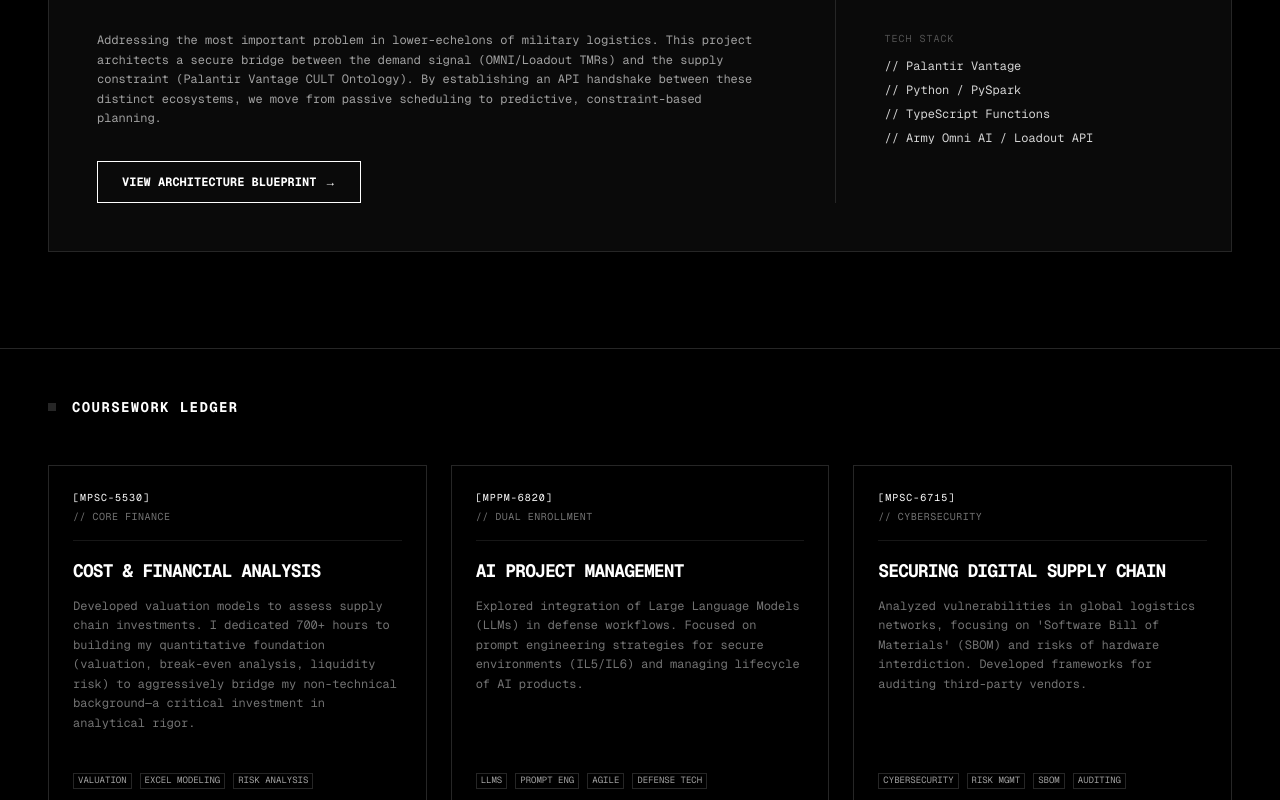
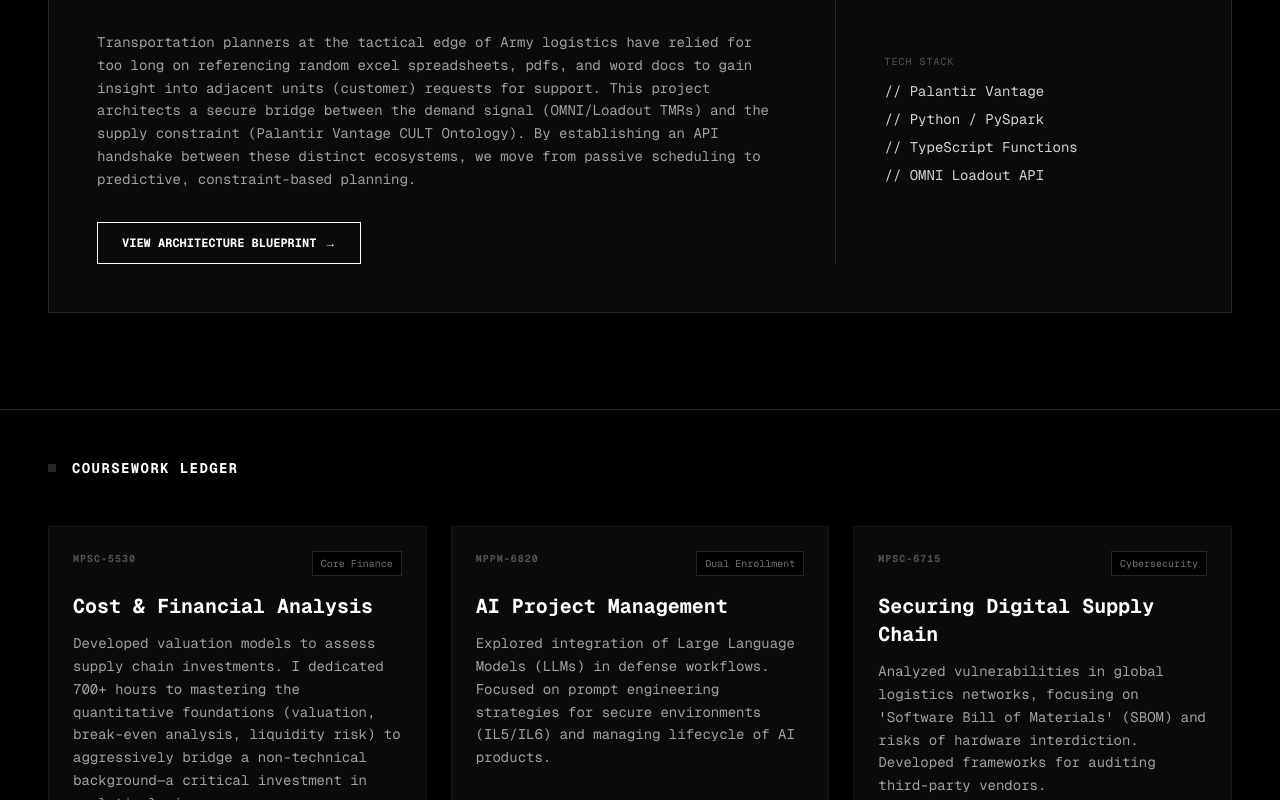
Before and after one commit to LeeAmbrosePark/portfolio-lee, a Next.js app: page /academics in a window 1280 px wide. Shown: the part 420-1220 px from the top of the page. Built offline with nearby package versions, Linux system fonts and the light colour scheme.

Commit message:
Update photo crop, expand army details, enable color images

```diff
--- a/app/academics/page.tsx
+++ b/app/academics/page.tsx
@@ -19,9 +19,8 @@ export default function AcademicsPage() {
                   SUPPLY CHAIN MANAGEMENT
                 </h1>
             </div>
+            {/* REMOVED GPA SECTION AS REQUESTED */}
             <div className="hidden md:block text-right">
-                <div className="text-5xl font-bold text-white tracking-tighter mb-1">4.0</div>
-                <div className="text-[10px] text-neutral-600 uppercase tracking-widest">CUMULATIVE_GPA</div>
                 <div className="text-[10px] text-white uppercase mt-1">CLASS_OF_2026</div>
             </div>
         </div>
@@ -38,7 +37,8 @@ export default function AcademicsPage() {
 
         <div className="bg-neutral-950 border border-neutral-800 p-8 md:p-12 relative overflow-hidden group">
           <div className="absolute top-0 right-0 p-4">
-             <span className="text-[10px] border border-neutral-800 px-2 py-1 text-neutral-500 bg-black">STATUS: IN_PROGRESS</span>
+             {/* CHANGED TO GREEN */}
+             <span className="text-[10px] border border-green-900/30 px-2 py-1 text-green-500 bg-green-900/10">STATUS: IN_PROGRESS</span>
           </div>
 
           <div className="relative z-10 flex flex-col md:flex-row gap-12">
@@ -46,8 +46,9 @@ export default function AcademicsPage() {
               <h3 className="text-2xl font-bold text-white mb-6 uppercase tracking-tight">
                 Automated Feasibility Analysis
               </h3>
-              <p className="text-xs text-neutral-400 leading-relaxed mb-8 max-w-2xl">
-                Addressing the most important problem in lower-echelons of military logistics. This project architects a secure bridge between the demand signal (OMNI/Loadout TMRs) and the supply constraint (Palantir Vantage CULT Ontology). By establishing an API handshake between these distinct ecosystems, we move from passive scheduling to predictive, constraint-based planning.
+              {/* INCREASED FONT SIZE */}
+              <p className="text-sm text-neutral-400 leading-relaxed mb-8 max-w-2xl">
+                Transportation planners at the tactical edge of Army logistics have relied for too long on referencing random excel spreadsheets, pdfs, and word docs to gain insight into adjacent units (customer) requests for support. This project architects a secure bridge between the demand signal (OMNI/Loadout TMRs) and the supply constraint (Palantir Vantage CULT Ontology). By establishing an API handshake between these distinct ecosystems, we move from passive scheduling to predictive, constraint-based planning.
               </p>
 
               <div className="flex gap-4">
@@ -61,11 +62,12 @@ export default function AcademicsPage() {
             <div className="md:w-1/3 border-l border-neutral-800 pl-8 md:pl-12 flex flex-col justify-center space-y-8">
               <div>
                 <h4 className="text-[10px] text-neutral-600 uppercase tracking-widest mb-3">Tech Stack</h4>
-                <ul className="space-y-2 text-xs text-neutral-300">
+                {/* INCREASED FONT SIZE */}
+                <ul className="space-y-2 text-sm text-neutral-300">
                   <li>// Palantir Vantage</li>
                   <li>// Python / PySpark</li>
                   <li>// TypeScript Functions</li>
-                  <li>// Army Omni AI / Loadout API</li>
+                  <li>// OMNI Loadout API</li>
                 </ul>
               </div>
             </div>
@@ -84,11 +86,16 @@ export default function AcademicsPage() {
 
         <div className="grid grid-cols-1 md:grid-cols-2 lg:grid-cols-3 gap-6">
 
+          {/* Note: Ensure CourseCard.tsx is updated to accept color classes if needed,
+              or we update the tags prop here. Assuming CourseCard handles styling internally.
+              For now, I'm passing standard props. If you want these tags GREEN,
+              we might need to tweak CourseCard.tsx next. */}
+
           <CourseCard
             code="MPSC-5530"
             title="Cost & Financial Analysis"
             category="Core Finance"
-            description="Developed valuation models to assess supply chain investments. I dedicated 700+ hours to building my quantitative foundation (valuation, break-even analysis, liquidity risk) to aggressively bridge my non-technical background—a critical investment in analytical rigor."
+            description="Developed valuation models to assess supply chain investments. I dedicated 700+ hours to mastering the quantitative foundations (valuation, break-even analysis, liquidity risk) to aggressively bridge a non-technical background—a critical investment in analytical rigor."
             tags={['Valuation', 'Excel Modeling', 'Risk Analysis']}
           />
 
--- a/app/army-logistics/page.tsx
+++ b/app/army-logistics/page.tsx
@@ -86,7 +86,7 @@ export default function ArmyPage() {
             </div>
             <div className="hidden md:block text-right">
                 <div className="text-xs text-neutral-600">STATUS</div>
-                <div className="text-white text-xs">ACTIVE // U.S. ARMY</div>
+                <div className="text-white text-xs">ACTIVE DUTY // U.S. ARMY</div>
             </div>
         </div>
       </div>
@@ -96,7 +96,7 @@ export default function ArmyPage() {
         <div className="flex items-center gap-4 mb-8">
             <div className="w-2 h-2 bg-white"></div>
             <h2 className="text-sm text-white font-bold uppercase tracking-widest">
-                Primary Architecture: C.U.L.T. Manager
+                Primary Architecture: The Transformation of the Army's Common User Land Transportation (C.U.L.T.) Manager
             </h2>
         </div>
 
@@ -121,7 +121,13 @@ export default function ArmyPage() {
                 <div className="bg-neutral-950 border border-neutral-900 p-6 rounded-lg">
                     <h3 className="text-white text-xs font-bold uppercase mb-2">The Solution</h3>
                     <p className="text-xs text-neutral-500 leading-relaxed">
-                        API integration between OMNI Loadout and Palantir Vantage. The system queries the "Golden Record" (fused GCSS-A/IPPS-A data) to validate feasibility before a mission is accepted.
+                        API integration between the Army's (Omni AI) Loadout and Palantir Vantage. The system queries what I describe as the "Golden Record" (fused GCSS-A/IPPS-A data) to validate feasibility before a mission is accepted.
+                    </p>
+                </div>
+                <div className="bg-neutral-950 border border-neutral-900 p-6 rounded-lg">
+                    <h3 className="text-white text-xs font-bold uppercase mb-2">Deep Dive: Data Ontology</h3>
+                    <p className="text-xs text-neutral-500 leading-relaxed">
+                        The core achievement of CULT is not just the interface, but the underlying ontology. By linking disparate data objects—specifically the Equipment Status Report (ESR) from GCSS-Army and Personnel Records (Sanitized) from IPPS-A—I will create a live "Feasibility Index." This allows commanders to see not just <i>if</i> a truck is available, but if a <i>qualified</i> driver is present to operate it, removing the guesswork from movement planning.
                     </p>
                 </div>
             </div>
@@ -140,15 +146,21 @@ export default function ArmyPage() {
         <div className="grid grid-cols-1 md:grid-cols-2 gap-12">
 
             {/* PROJECT: ARC */}
-            <div className="group cursor-pointer">
-                <div className="relative aspect-video bg-neutral-900 border border-neutral-800 rounded-lg overflow-hidden mb-6 hover:border-white transition-colors">
+            <div className="group">
+                {/* Wrapped in Link to open Full Size in New Tab */}
+                <Link href="/arc-dashboard.png" target="_blank">
+                    <div className="relative aspect-video bg-neutral-900 border border-neutral-800 rounded-lg overflow-hidden mb-6 hover:border-white transition-colors cursor-zoom-in">
                         <Image
                             src="/arc-dashboard.png"
                             alt="Ammunition & Range Coordinator Dashboard"
                             fill
-                        className="object-cover opacity-60 group-hover:opacity-100 transition-opacity grayscale"
+                            className="object-cover" // Removed grayscale, added full color
                         />
+                        <div className="absolute bottom-2 right-2 bg-black/80 px-2 py-1 text-[10px] text-white opacity-0 group-hover:opacity-100 transition-opacity">
+                            CLICK TO EXPAND ↗
                         </div>
+                    </div>
+                </Link>
                 <h3 className="text-white font-bold text-lg mb-2">ARC: Ammunition & Range Coordinator</h3>
                 <div className="flex gap-2 mb-4">
                     <span className="text-[10px] bg-black text-neutral-500 px-2 py-1 border border-neutral-800">POWER BI</span>
@@ -160,23 +172,28 @@ export default function ArmyPage() {
             </div>
 
             {/* PROJECT: CAL-C */}
-            <div className="group cursor-pointer">
-                <div className="relative aspect-video bg-neutral-900 border border-neutral-800 rounded-lg overflow-hidden mb-6 hover:border-white transition-colors">
-                    {/* UPDATED TO .png */}
+            <div className="group">
+                 {/* Wrapped in Link to open Full Size in New Tab */}
+                 <Link href="/calc-dashboard.png" target="_blank">
+                    <div className="relative aspect-video bg-neutral-900 border border-neutral-800 rounded-lg overflow-hidden mb-6 hover:border-white transition-colors cursor-zoom-in">
                         <Image
                             src="/calc-dashboard.png"
                             alt="CAL-C Dashboard"
                             fill
-                        className="object-cover opacity-60 group-hover:opacity-100 transition-opacity grayscale"
+                            className="object-cover" // Removed grayscale, added full color
                         />
+                         <div className="absolute bottom-2 right-2 bg-black/80 px-2 py-1 text-[10px] text-white opacity-0 group-hover:opacity-100 transition-opacity">
+                            CLICK TO EXPAND ↗
                         </div>
+                    </div>
+                </Link>
                 <h3 className="text-white font-bold text-lg mb-2">CAL-C: Container Asset Logistics Calculator</h3>
                 <div className="flex gap-2 mb-4">
                     <span className="text-[10px] bg-black text-neutral-500 px-2 py-1 border border-neutral-800">PREDICTIVE MODELING</span>
                     <span className="text-[10px] bg-black text-neutral-500 px-2 py-1 border border-neutral-800">ASSET UTILIZATION</span>
                 </div>
                 <p className="text-xs text-neutral-500 leading-relaxed max-w-md">
-                    A predictive modeling engine for containerized movement. Calculates "Slack Time" and feasibility based on Material Handling Equipment (MHE) throughput, node processing factors, and drive-time limitations. Provides a binary GO/NO-GO for mission planners.
+                    A predictive modeling engine for containerized movement. Showcased in Jan-26 Power BI for All competition @Department of War. Calculates "Slack Time" and feasibility based on Material Handling Equipment (MHE) throughput, node processing factors, and drive-time limitations. Provides a binary GO/NO-GO for mission planners.
                 </p>
             </div>
 
@@ -188,7 +205,7 @@ export default function ArmyPage() {
         <div className="flex items-center gap-4 mb-12">
             <div className="w-2 h-2 bg-neutral-800"></div>
             <h2 className="text-sm text-white font-bold uppercase tracking-widest">
-                Deployment History
+                MILITARY TIMELINE
             </h2>
         </div>
 
@@ -211,10 +228,10 @@ export default function ArmyPage() {
                 <div className="absolute -left-[5px] top-2 w-2.5 h-2.5 bg-black border border-neutral-600 rounded-full"></div>
                 <div className="flex flex-col md:flex-row md:items-center justify-between mb-2">
                     <h4 className="text-white font-bold">Platoon Leader / Executive Officer</h4>
-                    <span className="text-[10px] font-mono text-neutral-600">VARIOUS UNITS // 2023 - 2025</span>
+                    <span className="text-[10px] font-mono text-neutral-600">VARIOUS UNITS // 2022 - 2025</span>
                 </div>
                 <p className="text-xs text-neutral-500 max-w-2xl">
-                    Direct leadership of logistics formations. Developed initial Power BI tools to solve immediate tactical friction points in field environments.
+                    Direct leadership of logistics formations. Developed my first Power BI tools to solve immediate friction points in field environments.
                 </p>
             </div>
 
--- a/app/page.tsx
+++ b/app/page.tsx
@@ -9,7 +9,7 @@ export default function Home() {
       <header className="border-b border-neutral-800 p-6 flex justify-between items-center text-[10px] tracking-widest uppercase text-neutral-500">
         <div>Lee_Ambrose_Park // Portfolio_v1.0</div>
         <div className="flex gap-6">
-          <span>Loc: U.S.A.</span>
+          <span>Born and Raised: CALIFORNIA_USA</span>
           <span className="text-white animate-pulse">● System_Online</span>
         </div>
       </header>
@@ -20,12 +20,13 @@ export default function Home() {
         <div className="mb-16 flex flex-col md:flex-row gap-12 items-center md:items-start">
 
           {/* PROFILE PHOTO */}
+          {/* Added 'object-top' to fix cropping */}
           <div className="relative w-40 h-40 md:w-56 md:h-56 shrink-0 rounded-full overflow-hidden border-2 border-neutral-800 group">
             <Image
               src="/my-photo.jpg"
               alt="Lee Ambrose Park"
               fill
-              className="object-cover grayscale group-hover:grayscale-0 transition-all duration-500"
+              className="object-cover object-top grayscale group-hover:grayscale-0 transition-all duration-500"
               priority
             />
           </div>
@@ -33,11 +34,14 @@ export default function Home() {
           {/* HEADLINE TEXT */}
           <div className="flex flex-col justify-center h-full pt-4">
             <h1 className="text-5xl md:text-8xl font-bold tracking-tighter mb-6">
-              LOGISTICS <span className="text-neutral-600">X</span> DATA
+              LOGISTICS OFFICER <span className="text-neutral-600">X</span> DATA
             </h1>
-            <p className="text-sm md:text-lg text-neutral-400 max-w-2xl leading-relaxed">
+            <p className="text-sm md:text-lg text-neutral-400 max-w-3xl leading-relaxed">
               Bridging the tactical edge with systems architecture. <br/>
-              U.S. Army Logistics Officer & Georgetown Supply Chain Master's Candidate.
+              U.S. Army Logistics Officer & Georgetown Supply Chain Master's Candidate. <br/>
+              <span className="text-neutral-500 block mt-2">
+                // Aiming for (MBA at UCLA Anderson) no later than 2027.
+              </span>
             </p>
           </div>
         </div>
@@ -78,10 +82,10 @@ export default function Home() {
 
               <div>
                 <h2 className="text-3xl font-bold mb-2 group-hover:text-black transition-colors">
-                  ACADEMIC RIGOR
+                  ACADEMIC
                 </h2>
                 <p className="text-xs text-neutral-500 group-hover:text-neutral-800 transition-colors max-w-xs">
-                  Currently working on: Automated Feasibility Analysis (C.U.L.T.).
+                  Georgetown University MPS. Capstone: Automated Feasibility Analysis (C.U.L.T. Report for the Modern Warfighter).
                 </p>
               </div>
             </div>
--- a/components/CourseCard.tsx
+++ b/components/CourseCard.tsx
@@ -1,5 +1,3 @@
-import React from 'react';
-
 interface CourseCardProps {
     code: string;
     title: string;
@@ -10,35 +8,20 @@ interface CourseCardProps {
 
   export default function CourseCard({ code, title, category, description, tags }: CourseCardProps) {
     return (
-    <div className="group relative bg-black border border-neutral-800 p-6 hover:border-white transition-colors duration-300 h-full flex flex-col justify-between">
-
-      {/* Top Meta Data */}
-      <div className="flex justify-between items-start mb-4 border-b border-neutral-900 pb-4">
-        <div className="flex flex-col">
-            <span className="text-[10px] font-mono text-white tracking-widest uppercase mb-1">
-                [{code}]
-            </span>
-            <span className="text-[10px] font-mono text-neutral-500 tracking-wider uppercase">
-                // {category}
-            </span>
+      <div className="bg-neutral-950 border border-neutral-900 p-6 flex flex-col justify-between hover:border-white transition-colors duration-300 group h-full">
+        <div>
+          <div className="flex justify-between items-start mb-4">
+             <span className="text-[10px] text-neutral-600 font-bold uppercase tracking-widest">{code}</span>
+             <span className="text-[10px] text-neutral-500 border border-neutral-800 px-2 py-1 bg-black">{category}</span>
           </div>
+          <h3 className="text-xl font-bold text-white mb-3 group-hover:text-green-500 transition-colors">{title}</h3>
+          <p className="text-sm text-neutral-400 leading-relaxed mb-6">{description}</p>
         </div>
 
-      {/* Main Content */}
-      <div className="mb-6">
-        <h3 className="text-lg font-bold text-white mb-3 tracking-tighter uppercase group-hover:underline decoration-1 underline-offset-4">
-          {title}
-        </h3>
-        <p className="text-xs text-neutral-500 leading-relaxed font-mono">
-          {description}
-        </p>
-      </div>
-
-      {/* Footer Tags */}
-      <div className="flex flex-wrap gap-2 mt-auto pt-4">
+        <div className="flex flex-wrap gap-2 mt-auto">
           {tags.map((tag) => (
-          <span key={tag} className="text-[9px] text-neutral-400 font-mono px-1 border border-neutral-800 group-hover:border-neutral-600 transition-colors uppercase">
-            {tag}
+            <span key={tag} className="text-[10px] uppercase tracking-wide text-green-600/80 bg-green-900/10 border border-green-900/30 px-2 py-1">
+              #{tag}
             </span>
           ))}
         </div>
```
Lines whose indentation alone changed are shown as unchanged.
